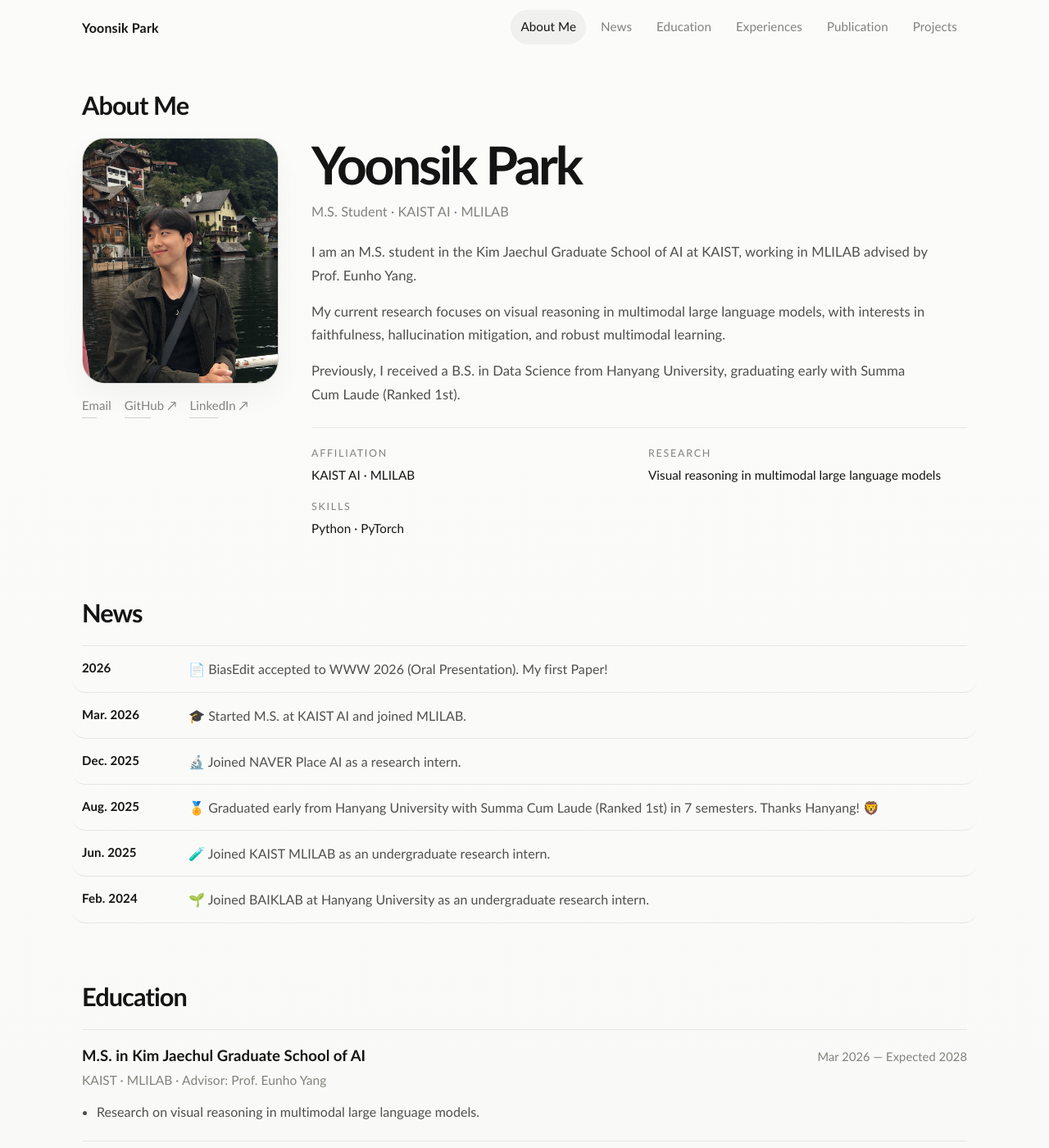
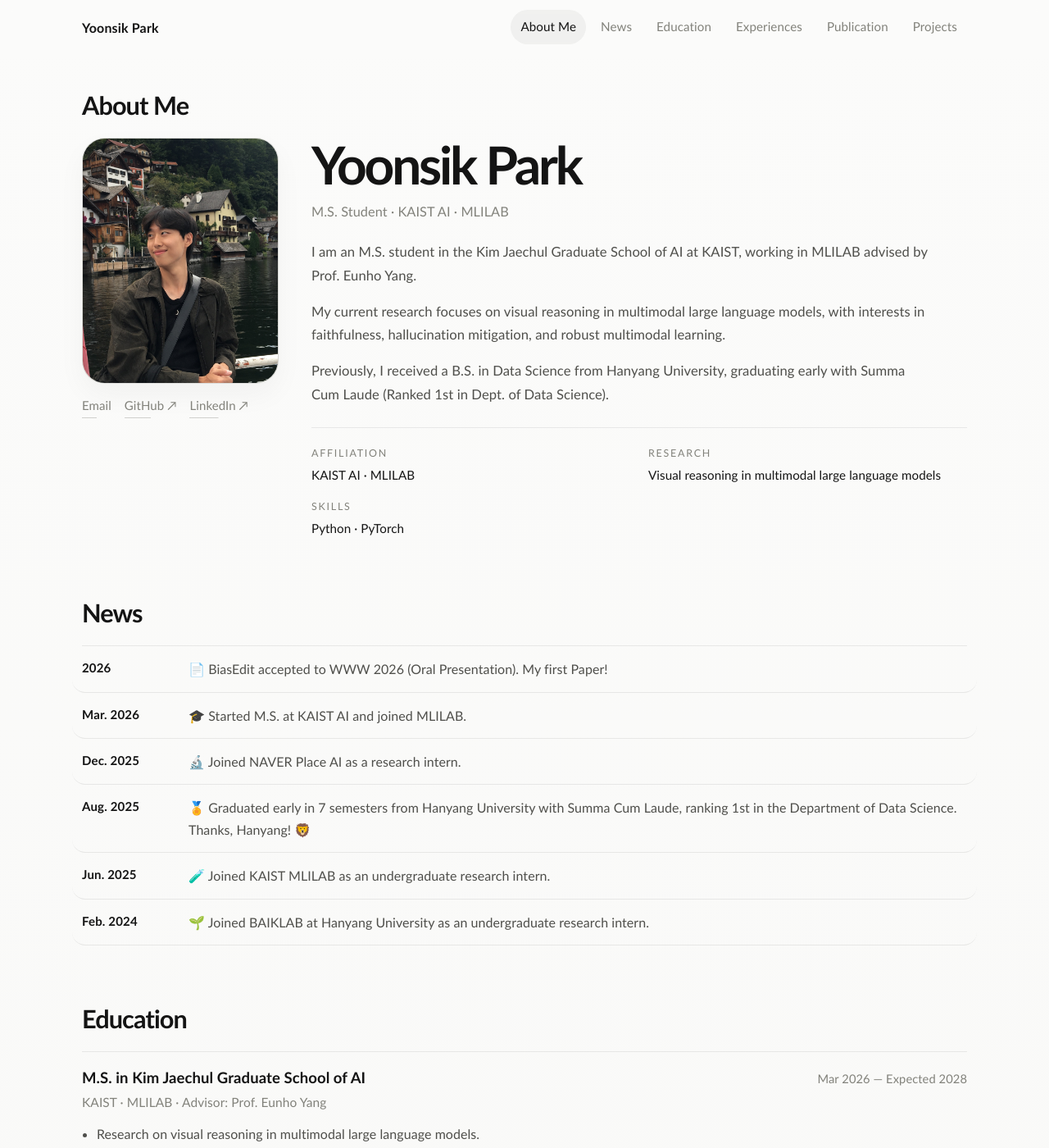
Before and after one commit to yoonsik-ai/yoonsik-ai.github.io, a Jekyll site: the page built from index.md, in a window 1280 px wide and 1400 px high. Shown: the whole window at 82% size. Built offline with Jekyll 4.4.1, drawn with Linux system fonts in a browser that asks for light colours; some of the changed text lies outside the part shown.

Commit message:
Update index.md

```diff
--- a/index.md
+++ b/index.md
@@ -42,7 +42,7 @@ description: Yoonsik Park
           with interests in faithfulness, hallucination mitigation, and robust multimodal learning.
         </p>
         <p>
-        Previously, I received a B.S. in Data Science from Hanyang University, graduating early with Summa Cum Laude (Ranked 1st).
+        Previously, I received a B.S. in Data Science from Hanyang University, graduating early with Summa Cum Laude (Ranked 1st in Dept. of Data Science).
         </p>
       </div>
 
@@ -90,7 +90,7 @@ description: Yoonsik Park
 
     <article class="news-row">
       <div class="row-date">Aug. 2025</div>
-      <div class="row-body">🏅 Graduated early from Hanyang University with Summa Cum Laude (Ranked 1st) in 7 semesters. Thanks Hanyang! 🦁</div>
+      <div class="row-body">🏅 Graduated early in 7 semesters from Hanyang University with Summa Cum Laude, ranking 1st in the Department of Data Science. Thanks, Hanyang! 🦁</div>
     </article>
 
     <article class="news-row">
@@ -136,7 +136,7 @@ description: Yoonsik Park
       </div>
       <ul class="entry-points">
         <li>Cumulative GPA: 4.35/4.5 · Major GPA: 4.38/4.5.</li>
-        <li>Early graduation with Summa Cum Laude (Ranked 1st).</li>
+        <li>Early graduation with Summa Cum Laude (Ranked 1st in Dept. of Data Science).</li>
       </ul>
     </article>
   </div>
```
